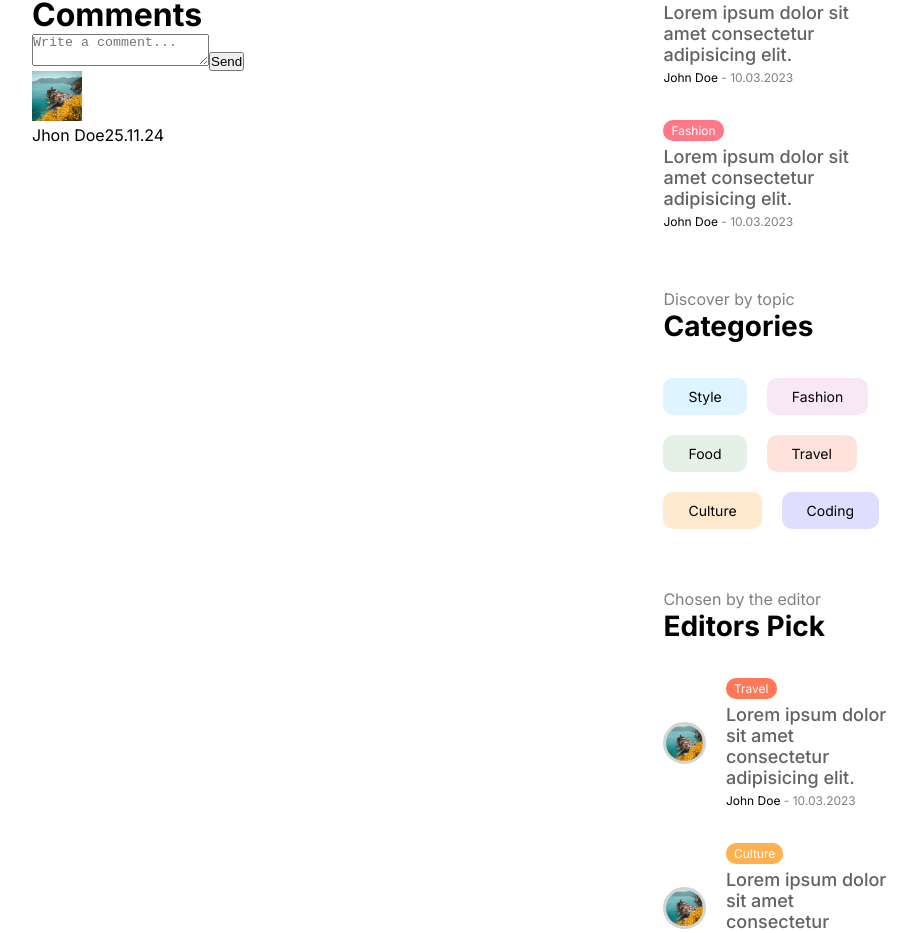
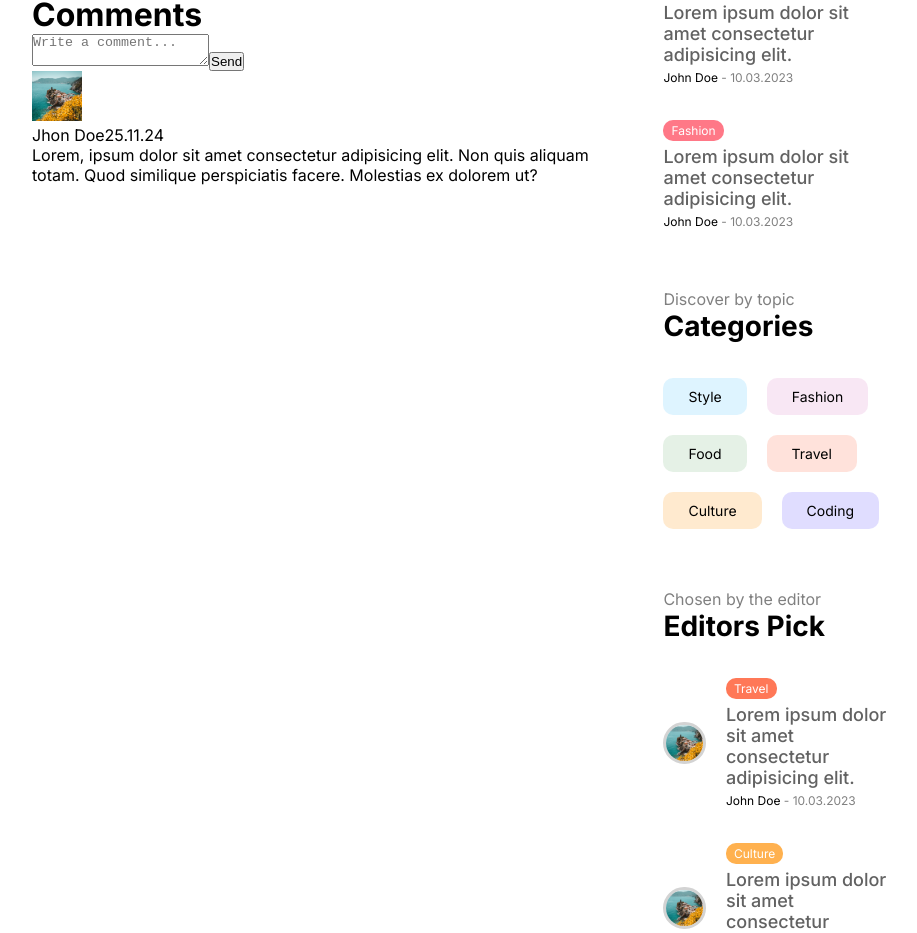
Before and after one commit to RakibMERNDev/rakib-blog, a Next.js app: page /about in a window 1280 px wide. Shown: the part 1200-2133 px from the top of the page, without its empty margins (176-1093 px from the left). Built offline with nearby package versions, Linux system fonts and the light colour scheme.

Commit message:
Add comment desc

```diff
--- a/src/components/comments/Comments.jsx
+++ b/src/components/comments/Comments.jsx
@@ -35,6 +35,7 @@
               <span className={styles.date}>25.11.24</span>
             </div>
           </div>
+          <p className={styles.desc}>Lorem, ipsum dolor sit amet consectetur adipisicing elit. Non quis aliquam totam. Quod similique perspiciatis facere. Molestias ex dolorem ut?</p>
         </div>
       </div>
     </div>
```
